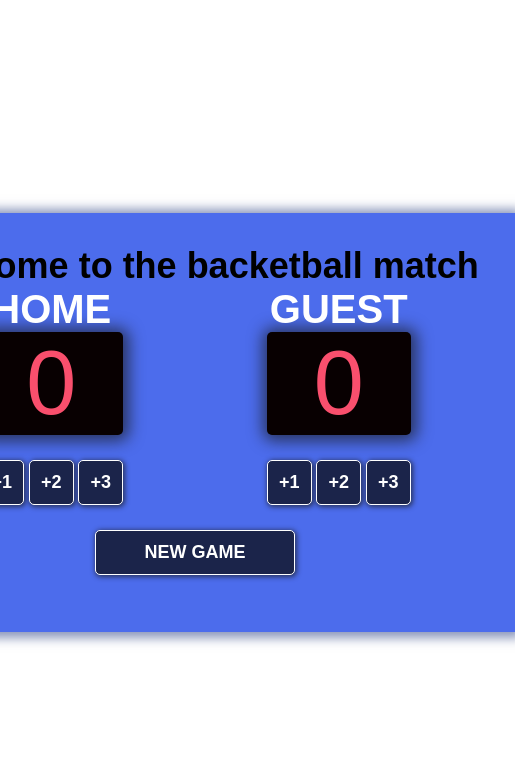
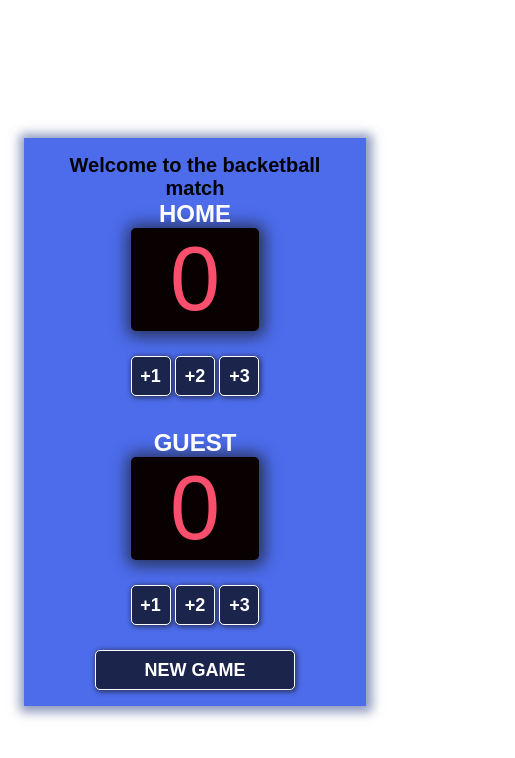
Before and after one commit to vujadin95/backetball-app, a plain HTML site: page index.html in a window 390 px wide. Shown: the whole page, 515 px wide, since content can reach past the window. Drawn offline with Linux system fonts and the light colour scheme; a web font is replaced by a local one.

Commit message:
make app responsive

```diff
--- a/index.css
+++ b/index.css
@@ -11,6 +11,7 @@ body {
   justify-content: center;
   align-items: center;
   height: 100vh;
+  padding: 0 1.5rem;
 }
 
 h3 {
@@ -28,15 +29,35 @@ h3 {
 
 .wrapper>p {
   font-weight: 700;
-  font-size: 2.25rem;
+  font-size: 2rem;
+  text-align: center;
 }
 
 .container {
   display: flex;
   justify-content: space-around;
+  gap: 2rem;
   text-align: center;
-  width: 575px;
   color: #ffffff;
+}
+
+@media (width < 420px) {
+  .container {
+    flex-direction: column;
+    gap: 0.5rem;
+  }
+
+  .wrapper {
+    padding: 1em;
+  }
+
+  .wrapper>p {
+    font-size: 1.25rem;
+  }
+
+  h3 {
+    font-size: 1.5rem;
+  }
 }
 
 .result-holder {
@@ -73,8 +94,8 @@ button:active {
 button {
   font-family: inherit;
   border: 1px solid #ffffff;
-  height: 45px;
-  width: 45px;
+  height: 40px;
+  width: 40px;
   border-radius: 5px;
   color: #ffffff;
   font-size: 18px;
@@ -88,5 +109,5 @@ button {
   display: block;
   margin: 0 auto;
   width: 200px;
-  margin-bottom: 25px;
+  /* margin-bottom: 25px; */
 }
```
